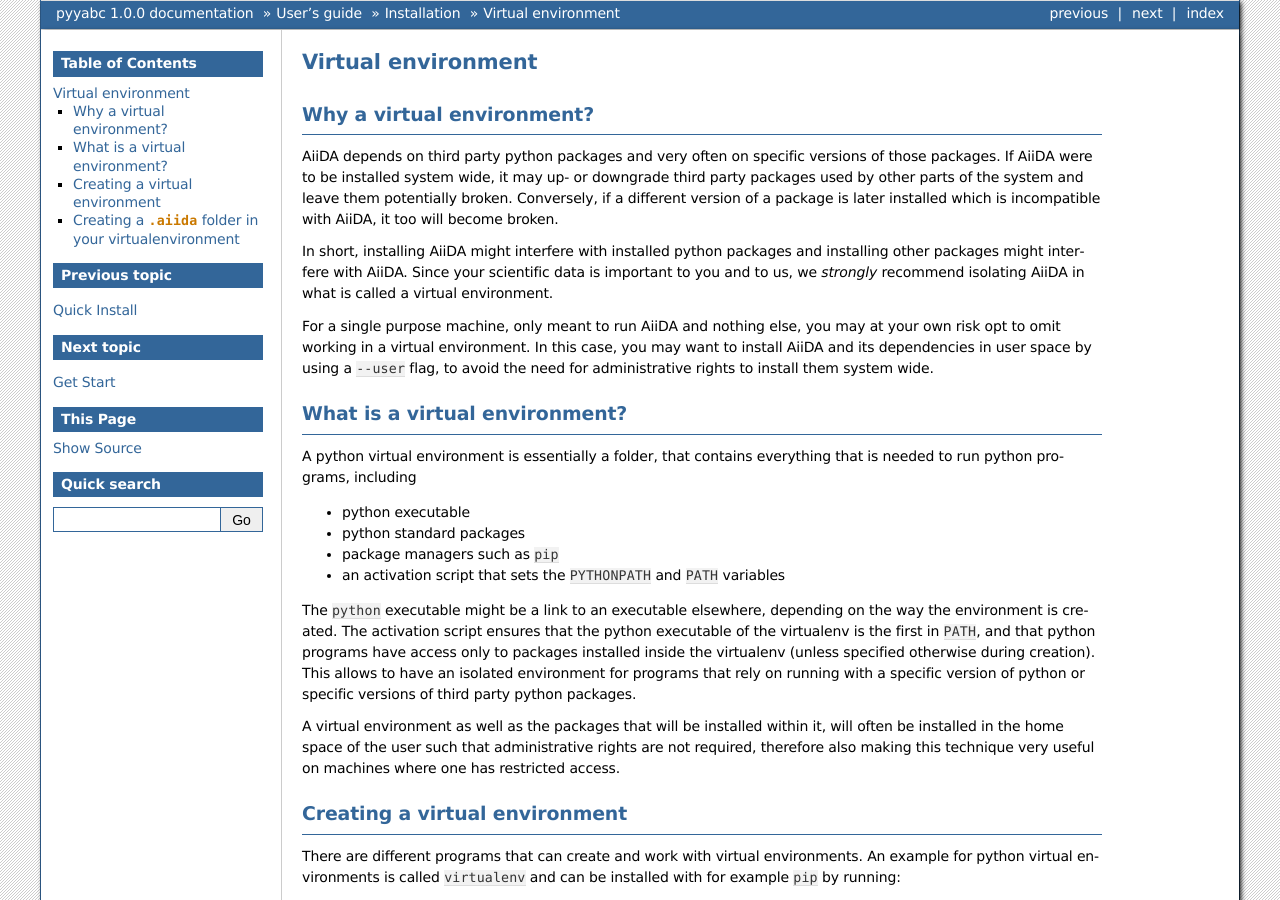
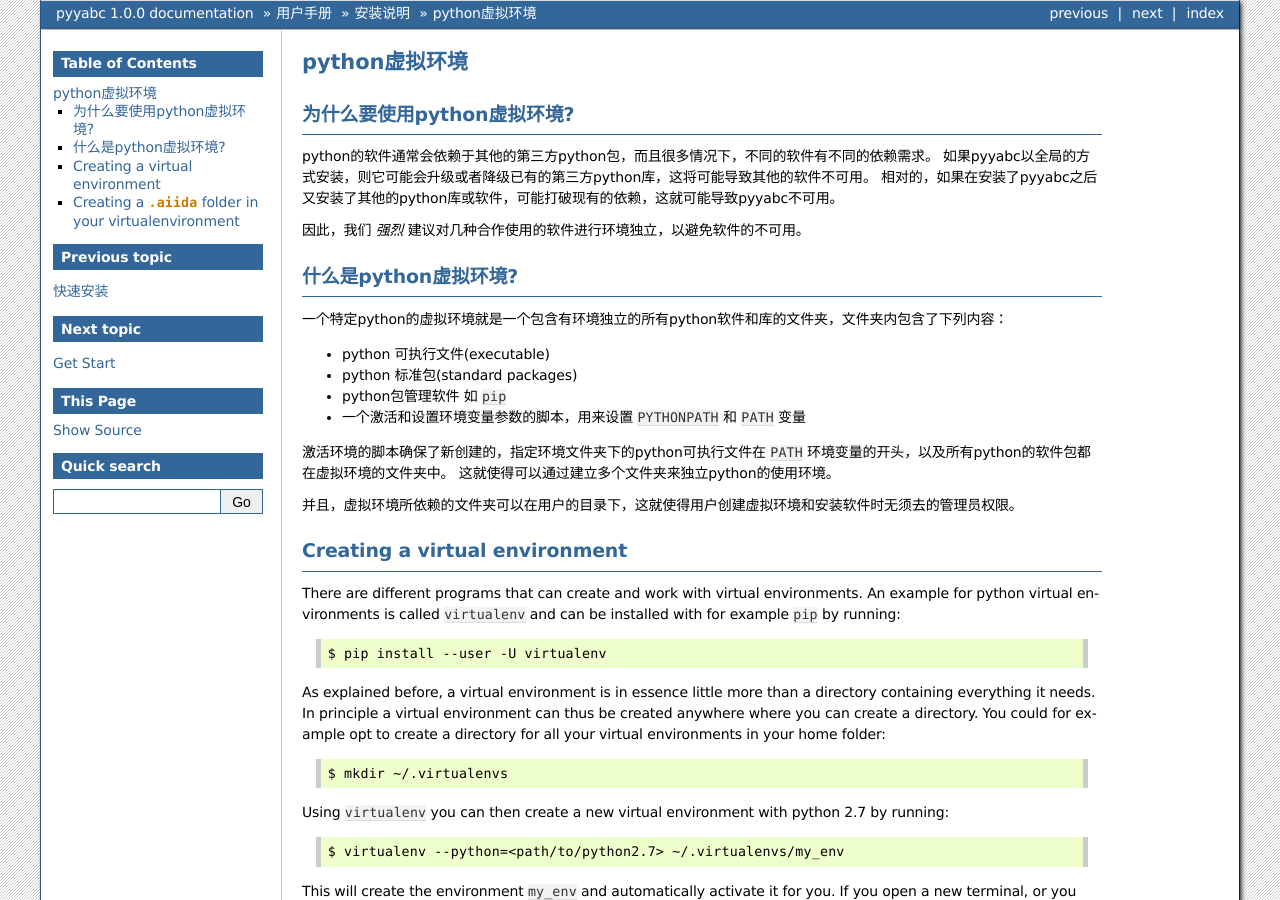
Before and after one commit to scut-ccmp/sagar, a Sphinx documentation site: the page built from docs/source/installation/virtual_environment.rst, in a window 1280 px wide and 900 px high. Built offline with Sphinx 7.4.7, drawn with Linux system fonts in a browser that asks for light colours; some of the changed text lies outside the part shown.

Commit message:
real zh_CN done documentation

```diff
--- a/docs/source/index.rst
+++ b/docs/source/index.rst
@@ -3,10 +3,10 @@
    You can adapt this file completely to your liking, but it should at least
    contain the root `toctree` directive.
 
-Welcome to pyyabc's documentation!
+pyyabc使用手册!
 ==================================
 
-User's guide
+用户手册
 ++++++++++++
 
 .. toctree::
@@ -15,7 +15,7 @@ User's guide
    user_guide/index
 
 
-Developer's guide
+开发者手册
 
 .. toctree::
   :maxdepth: 4
--- a/docs/source/installation/index.rst
+++ b/docs/source/installation/index.rst
@@ -1,7 +1,7 @@
 .. _installation:
 
 ############
-Installation
+安装说明
 ############
 
 .. toctree::
--- a/docs/source/installation/quick_install.rst
+++ b/docs/source/installation/quick_install.rst
@@ -1,7 +1,7 @@
 .. _quick_install:
 
 =============
-Quick Install
+快速安装
 =============
 
 这一章将简述安装步骤，该包只能安装在Unix类型的系统上，在 ``OS X`` 和 ``Ubuntu`` 以及 ``Debian``,
@@ -48,7 +48,7 @@ Quick Install
 +++++++++++++++++++++++++++
 
 当前仅支持从源码安装。创建安装地址所在的文件夹并且克隆软件所在仓库到本地，
-运行下述命令：：
+运行下述命令::
 
     $ mkdir <your_directory>
     $ cd <your_directory>
--- a/docs/source/installation/virtual_environment.rst
+++ b/docs/source/installation/virtual_environment.rst
@@ -1,36 +1,32 @@
 .. _virtual_environment:
 
 ===================
-Virtual environment
+python虚拟环境
 ===================
 
-Why a virtual environment?
-++++++++++++++++++++++++++
+为什么要使用python虚拟环境?
++++++++++++++++++++++++++++++++++++
 
-AiiDA depends on third party python packages and very often on specific versions of those packages.
-If AiiDA were to be installed system wide, it may up- or downgrade third party packages used by other parts of the system and leave them potentially broken.
-Conversely, if a different version of a package is later installed which is incompatible with AiiDA, it too will become broken.
+python的软件通常会依赖于其他的第三方python包，而且很多情况下，不同的软件有不同的依赖需求。
+如果pyyabc以全局的方式安装，则它可能会升级或者降级已有的第三方python库，这将可能导致其他的软件不可用。
+相对的，如果在安装了pyyabc之后又安装了其他的python库或软件，可能打破现有的依赖，这就可能导致pyyabc不可用。
 
-In short, installing AiiDA might interfere with installed python packages and installing other packages might interfere with AiiDA.
-Since your scientific data is important to you and to us, we *strongly* recommend isolating AiiDA in what is called a virtual environment.
+因此，我们 *强烈* 建议对几种合作使用的软件进行环境独立，以避免软件的不可用。
 
-For a single purpose machine, only meant to run AiiDA and nothing else, you may at your own risk opt to omit working in a virtual environment.
-In this case, you may want to install AiiDA and its dependencies in user space by using a ``--user`` flag, to avoid the need for administrative rights to install them system wide.
+什么是python虚拟环境?
+++++++++++++++++++++++++++++++
 
-What is a virtual environment?
-++++++++++++++++++++++++++++++
-A python virtual environment is essentially a folder, that contains everything that is needed to run python programs, including
+一个特定python的虚拟环境就是一个包含有环境独立的所有python软件和库的文件夹，文件夹内包含了下列内容：
 
-* python executable
-* python standard packages
-* package managers such as ``pip``
-* an activation script that sets the ``PYTHONPATH`` and ``PATH`` variables
+* python 可执行文件(executable)
+* python 标准包(standard packages)
+* python包管理软件 如 ``pip``
+* 一个激活和设置环境变量参数的脚本，用来设置 ``PYTHONPATH`` 和 ``PATH`` 变量
 
-The ``python`` executable might be a link to an executable elsewhere, depending on the way the environment is created.
-The activation script ensures that the python executable of the virtualenv is the first in ``PATH``, and that python programs have access only to packages installed inside the virtualenv (unless specified otherwise during creation).
-This allows to have an isolated environment for programs that rely on running with a specific version of python or specific versions of third party python packages.
+激活环境的脚本确保了新创建的，指定环境文件夹下的python可执行文件在 ``PATH`` 环境变量的开头，以及所有python的软件包都在虚拟环境的文件夹中。
+这就使得可以通过建立多个文件夹来独立python的使用环境。
 
-A virtual environment as well as the packages that will be installed within it, will often be installed in the home space of the user such that administrative rights are not required, therefore also making this technique very useful on machines where one has restricted access.
+并且，虚拟环境所依赖的文件夹可以在用户的目录下，这就使得用户创建虚拟环境和安装软件时无须去的管理员权限。
 
 Creating a virtual environment
 ++++++++++++++++++++++++++++++
--- a/docs/source/user_guide/index.rst
+++ b/docs/source/user_guide/index.rst
@@ -1,4 +1,4 @@
-User's guide
+用户手册
 ^^^^^^^^^^^^
 
 .. toctree::
```
Also changed, not shown: 7 other files.
